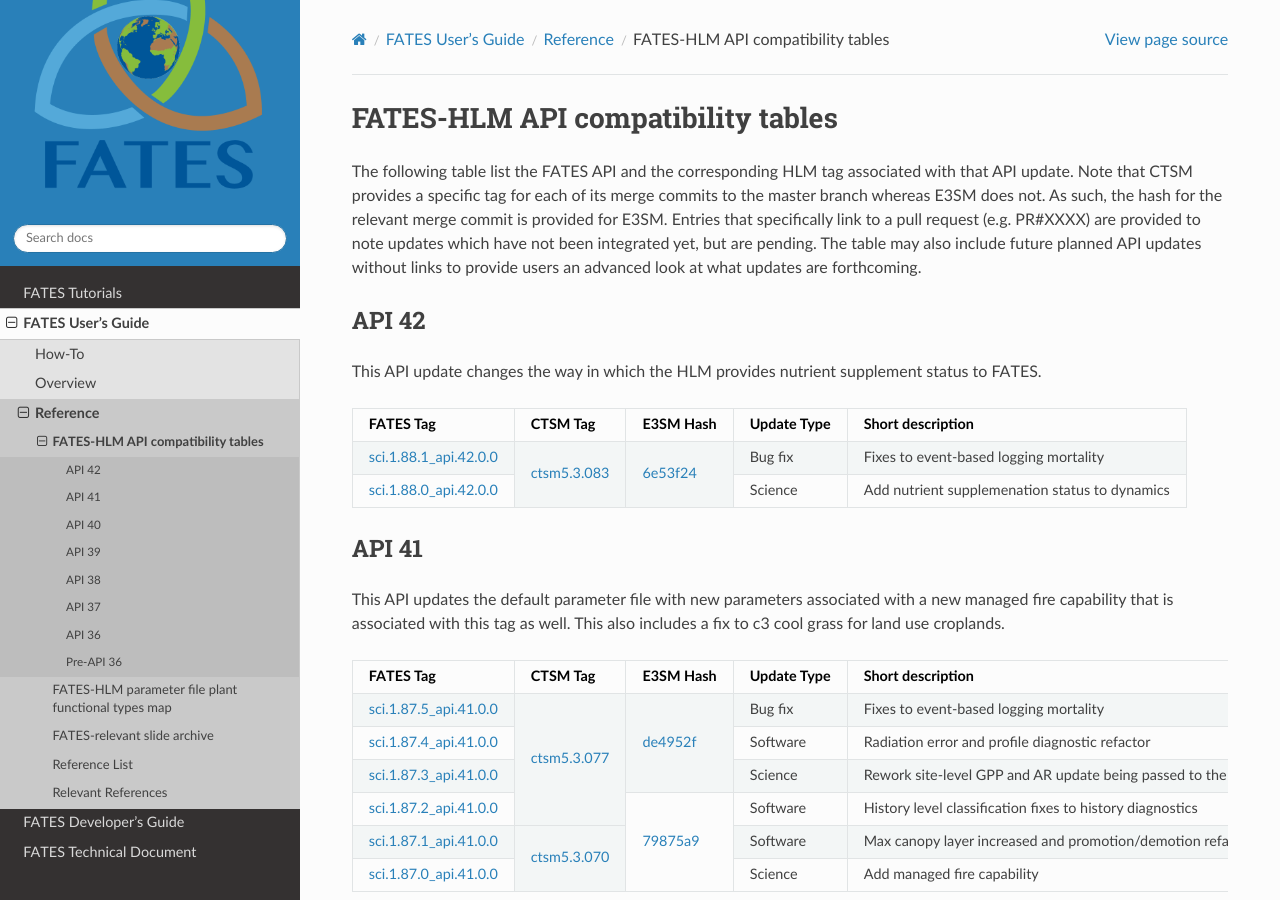
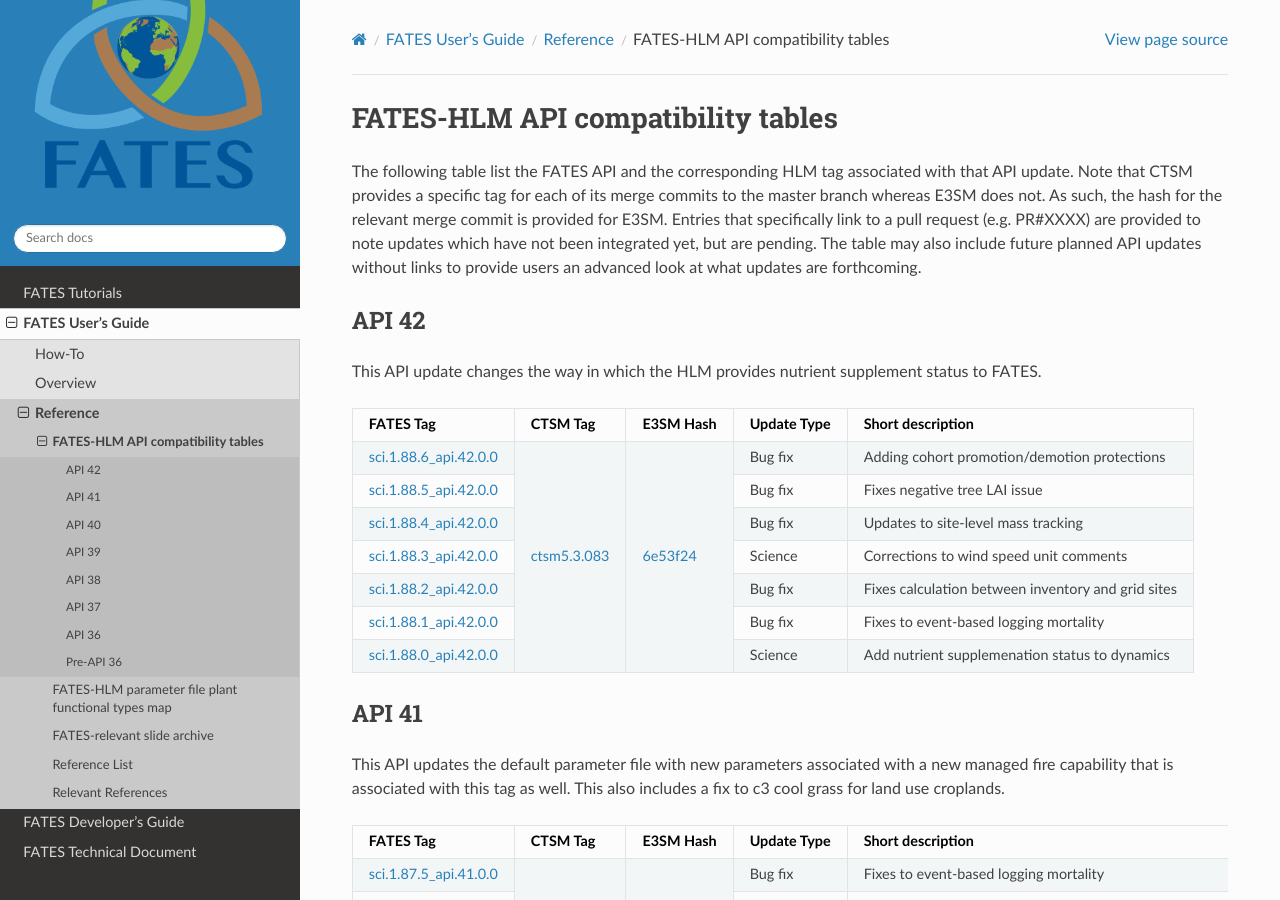
Before and after one commit to NGEET/fates-users-guide, a Sphinx documentation site: the page built from docs/source/user/release-tags-compat-table.rst, in a window 1280 px wide and 900 px high. Built offline with Sphinx 7.4.7 and the Read the Docs theme 3.1.0, drawn with Linux system fonts in a browser that asks for light colours.

Commit message:
add remainder of API 42 tags

```diff
--- a/docs/source/user/release-tags-compat-table.rst
+++ b/docs/source/user/release-tags-compat-table.rst
@@ -11,6 +11,16 @@
 +--------------------------+----------------+------------+-------------+-------------------------------------------------------------+
 | FATES Tag                | CTSM Tag       | E3SM Hash  | Update Type | Short description                                           |
 +==========================+================+============+=============+=============================================================+
+| `sci.1.88.6_api.42.0.0`_ |                |            | Bug fix     | Adding cohort promotion/demotion protections                |
++--------------------------+                +            +-------------+-------------------------------------------------------------+
+| `sci.1.88.5_api.42.0.0`_ |                |            | Bug fix     | Fixes negative tree LAI issue                               |
++--------------------------+                +            +-------------+-------------------------------------------------------------+
+| `sci.1.88.4_api.42.0.0`_ |                |            | Bug fix     | Updates to site-level mass tracking                         |
++--------------------------+                +            +-------------+-------------------------------------------------------------+
+| `sci.1.88.3_api.42.0.0`_ |                |            | Science     | Corrections to wind speed unit comments                     |
++--------------------------+                +            +-------------+-------------------------------------------------------------+
+| `sci.1.88.2_api.42.0.0`_ |                |            | Bug fix     | Fixes calculation between inventory and grid sites          |
++--------------------------+                +            +-------------+-------------------------------------------------------------+
 | `sci.1.88.1_api.42.0.0`_ |                |            | Bug fix     | Fixes to event-based logging mortality                      |
 +--------------------------+                +            +-------------+-------------------------------------------------------------+
 | `sci.1.88.0_api.42.0.0`_ | `ctsm5.3.083`_ | `6e53f24`_ | Science     | Add nutrient supplemenation status to dynamics              |
@@ -198,6 +208,11 @@
 
 .. [#] Users wanting to run non-land use run modes should avoid this tag due `issue #1221`_.  The next fates tag addresses this issue.
 
+.. _sci.1.88.6_api.42.0.0: https://github.com/NGEET/fates/releases/tag/sci.1.88.6_api.42.0.0
+.. _sci.1.88.5_api.42.0.0: https://github.com/NGEET/fates/releases/tag/sci.1.88.5_api.42.0.0
+.. _sci.1.88.4_api.42.0.0: https://github.com/NGEET/fates/releases/tag/sci.1.88.4_api.42.0.0
+.. _sci.1.88.3_api.42.0.0: https://github.com/NGEET/fates/releases/tag/sci.1.88.3_api.42.0.0
+.. _sci.1.88.2_api.42.0.0: https://github.com/NGEET/fates/releases/tag/sci.1.88.2_api.42.0.0
 .. _sci.1.88.1_api.42.0.0: https://github.com/NGEET/fates/releases/tag/sci.1.88.1_api.42.0.0
 .. _sci.1.88.0_api.42.0.0: https://github.com/NGEET/fates/releases/tag/sci.1.88.0_api.42.0.0
 
```
